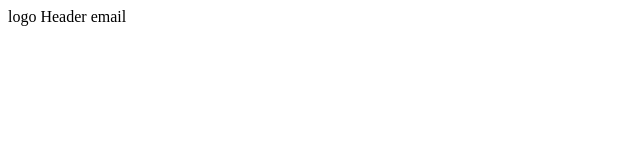
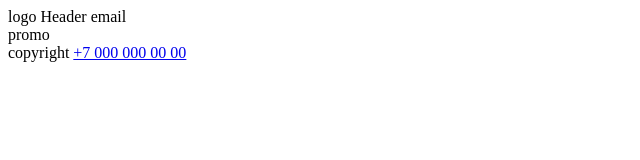
Before and after one commit to flooooooyd/test, a plain HTML site: page index.html in a window 1280 px wide. Shown: the whole page, without its empty margins (0-640 px from the left). Drawn offline with Linux system fonts and the light colour scheme.

Commit message:
Сверстал подвал

```diff
--- a/index.html
+++ b/index.html
@@ -8,8 +8,13 @@
 
 		<header class="page-header">logo Header email</header>
 		<div class="promo">
+			promo
+		</div>
 
-		</div>
+		<footer class="page-footer">
+			copyright
+			<a href="tel: +700000000" class="">+7 000 000 00 00</a>
+		</footer>
 
 	</body>
 	</html>
```
